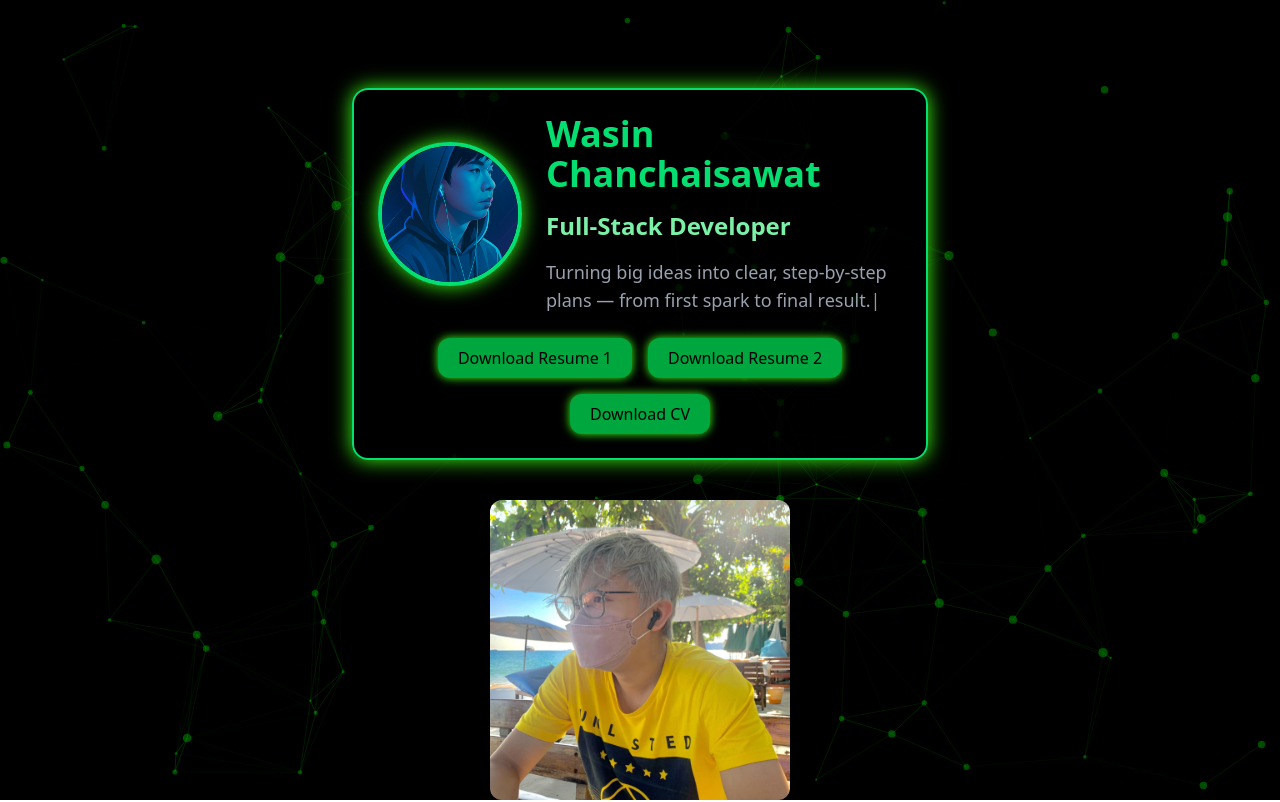
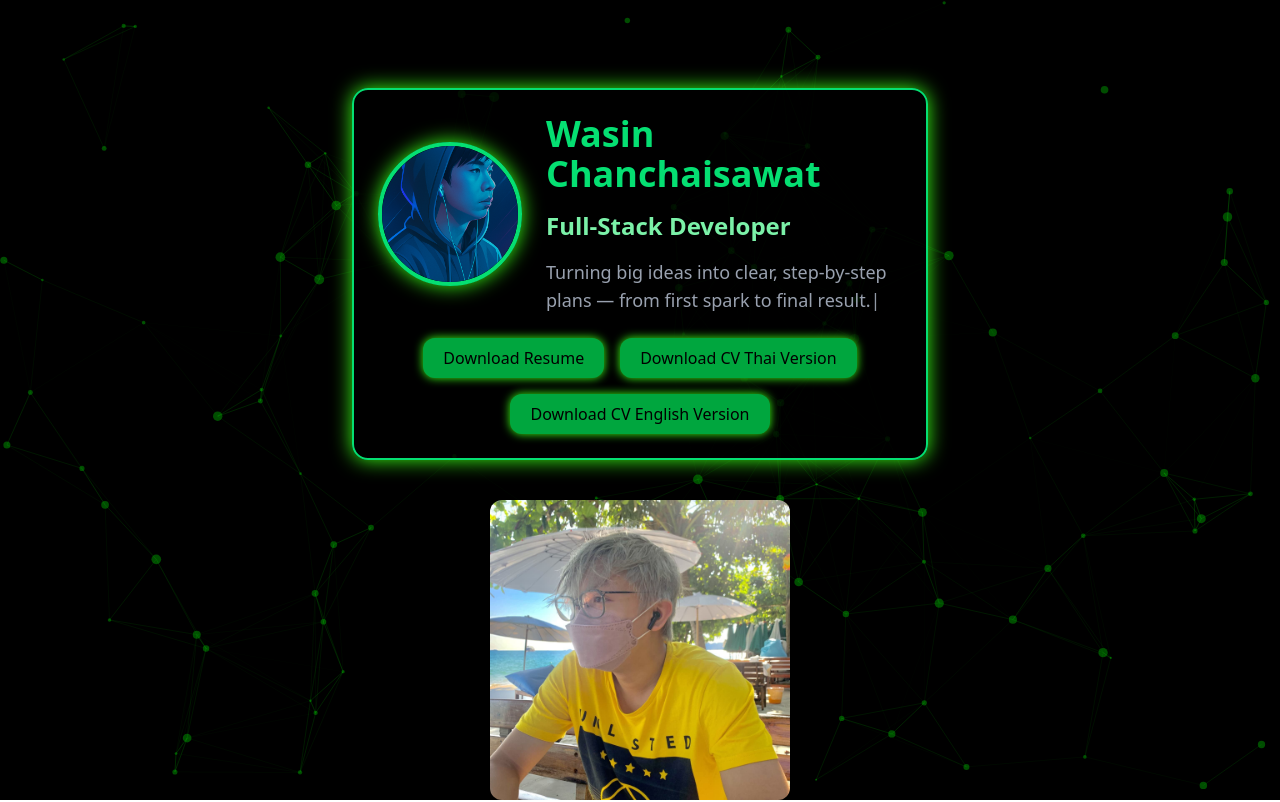
Before and after one commit to chanchaisawat-wasin/My-port, a React (Vite) app: page / in a window 1280 px wide. Shown: the top 802 px of the page. Built offline with nearby package versions, Linux system fonts and the light colour scheme.

Commit message:
Update Thai CV download

```diff
--- a/src/components/hero.jsx
+++ b/src/components/hero.jsx
@@ -90,12 +90,15 @@ function Hero() {
       <div className="mt-6 flex flex-wrap justify-center gap-4">
         {[
           {
-            name: "Resume 1",
+            name: "Resume",
             file: publicAsset("Resume - Mr.Wasin Chanchaisawat.pdf"),
           },
-          { name: "Resume 2", file: publicAsset("วศิน ชาญชัยสวัสดิ์.pdf") },
           {
-            name: "CV",
+            name: "CV Thai Version",
+            file: publicAsset("CV-Wasin Chanchaisawat (Thai Ver.).pdf"),
+          },
+          {
+            name: "CV English Version",
             file: publicAsset("CV-Wasin Chanchaisawat (Eng ver.).pdf"),
           },
         ].map((btn, index) => (
```
Also changed, not shown: 1 other file (tests, documents, lock files or other folders).
